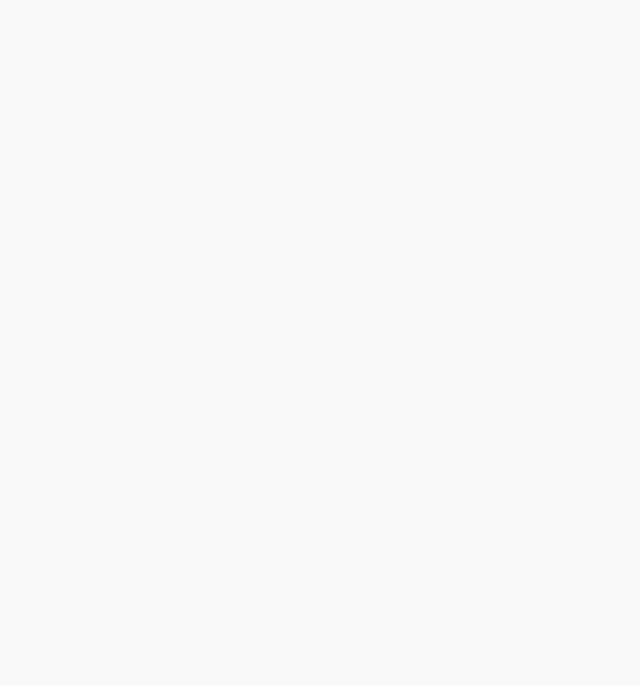
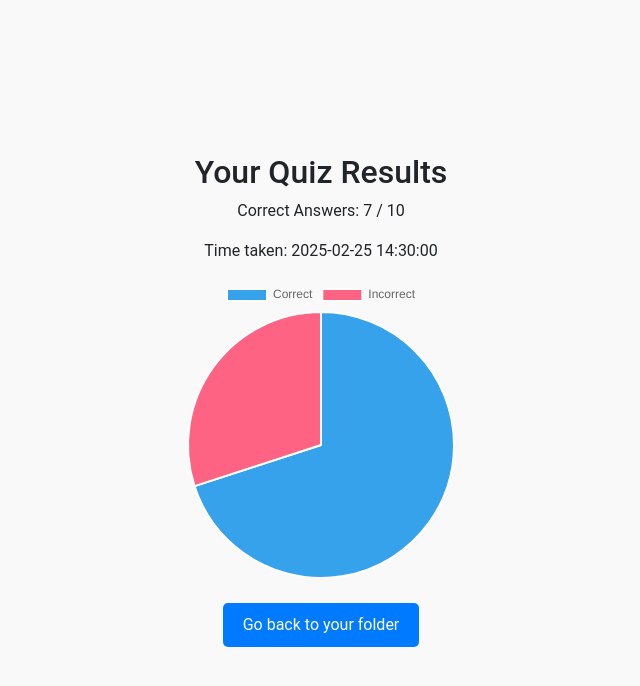
Before and after one commit to tiendatttt234/WDP301_GR4_Quiz, a React (Create React App) app in the folder fe-quiz/: page /result in a window 1280 px wide. Before the commit this address had no page. Shown: the top 686 px of the page, without its empty margins (319-959 px from the left). Built offline with nearby package versions, Linux system fonts and the light colour scheme.

Commit message:
add QuizResult
fixed cứng thông tin hiển thị, chưa kết nối với api trả về

```diff
--- a/fe-quiz/src/App.js
+++ b/fe-quiz/src/App.js
@@ -5,6 +5,7 @@ import QuizAttempt from "./pages/Quiz/QuizAttempt/QuizAttempt";
 import UserDefaultPage from "./layouts/user-default-layout";
 import Login from "./components/authen/Login/Login";
 import Register from "./components/authen/Register/Register";
+import QuizResult from "./pages/Quiz/QuizResult/QuizResult";
 
 function App() {
   return (
@@ -13,6 +14,7 @@ function App() {
         <Route path="/" element={<h1>Home Page</h1>} />
         <Route path="/flashcards" element={<FlashCards />} />
         <Route path="/attempt" element={<QuizAttempt />} />
+        <Route path="/result" element = {<QuizResult/>}/>
         <Route
           path="/user/*"
           element={<UserDefaultPage />}
--- a/fe-quiz/src/pages/Quiz/QuizResult/QuizResult.jsx
+++ b/fe-quiz/src/pages/Quiz/QuizResult/QuizResult.jsx
@@ -0,0 +1,54 @@
+import React from "react";
+import { useNavigate } from "react-router-dom";
+import { Pie } from "react-chartjs-2";
+import { Button } from "react-bootstrap";
+import { Chart as ChartJS, ArcElement, Tooltip, Legend } from "chart.js";
+
+// Register Chart.js components
+ChartJS.register(ArcElement, Tooltip, Legend);
+
+export default function QuizResult() {
+  const navigate = useNavigate();
+
+  // Dữ liệu cứng
+  const results = {
+    newQuizResult: {
+      correctAnswersCount: 7,
+      incorrectAnswersCount: 3,
+      createdAt: "2025-02-25 14:30:00",
+    },
+  };
+
+  const correctCount = results.newQuizResult.correctAnswersCount;
+  const incorrectCount = results.newQuizResult.incorrectAnswersCount;
+  const totalCount = correctCount + incorrectCount;
+
+  // Pie chart data
+  const data = {
+    labels: ["Correct", "Incorrect"],
+    datasets: [
+      {
+        data: [correctCount, incorrectCount],
+        backgroundColor: ["#36A2EB", "#FF6384"],
+      },
+    ],
+  };
+
+  return (
+    <div className="quiz-result-page text-center">
+      <h2>Your Quiz Results</h2>
+      <p>
+        Correct Answers: {correctCount} / {totalCount}
+      </p>
+      <p>Time taken: {results.newQuizResult.createdAt}</p>
+      <div style={{ width: "300px", margin: "auto" }}>
+        <Pie data={data} />
+      </div>
+      <div className="mt-4">
+        <Button variant="primary" onClick={() => navigate(`/user/viewques`)}>
+          Go back to your folder
+        </Button>
+      </div>
+    </div>
+  );
+}
```
Also changed, not shown: 1 other file (tests, documents, lock files or other folders).
